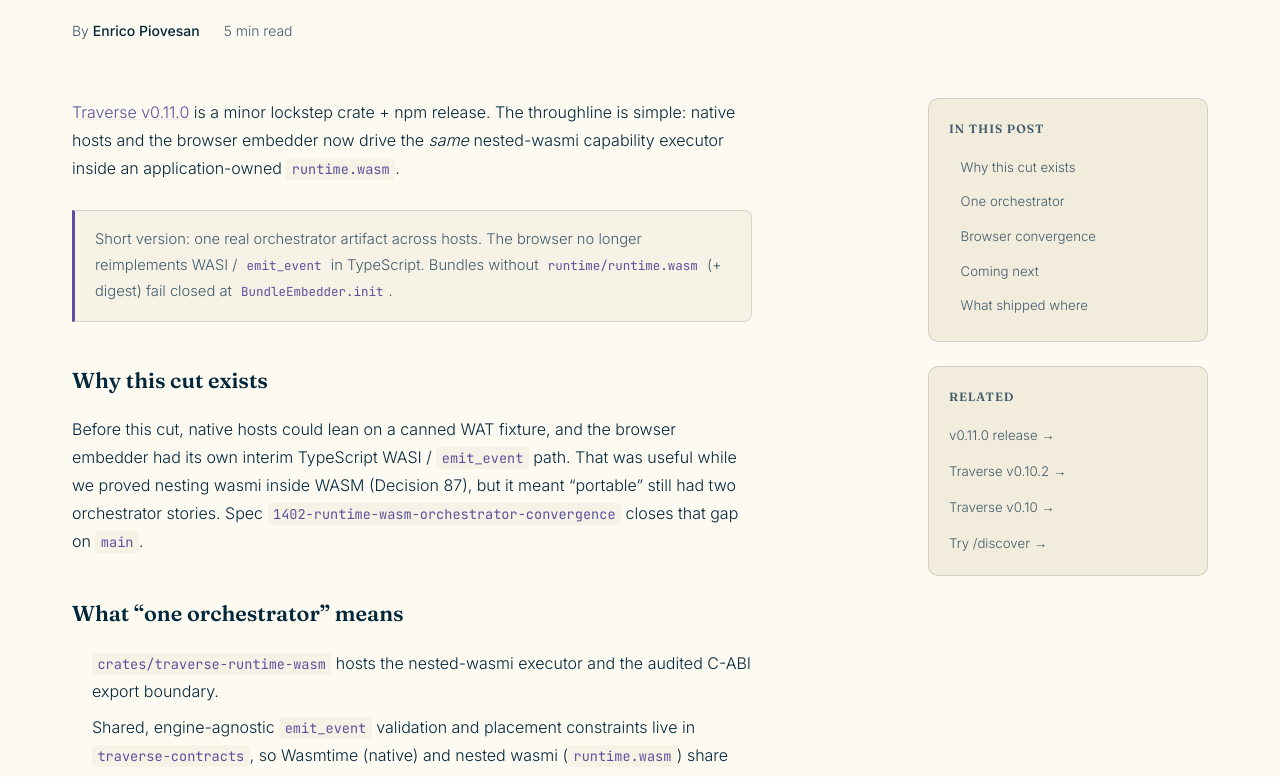
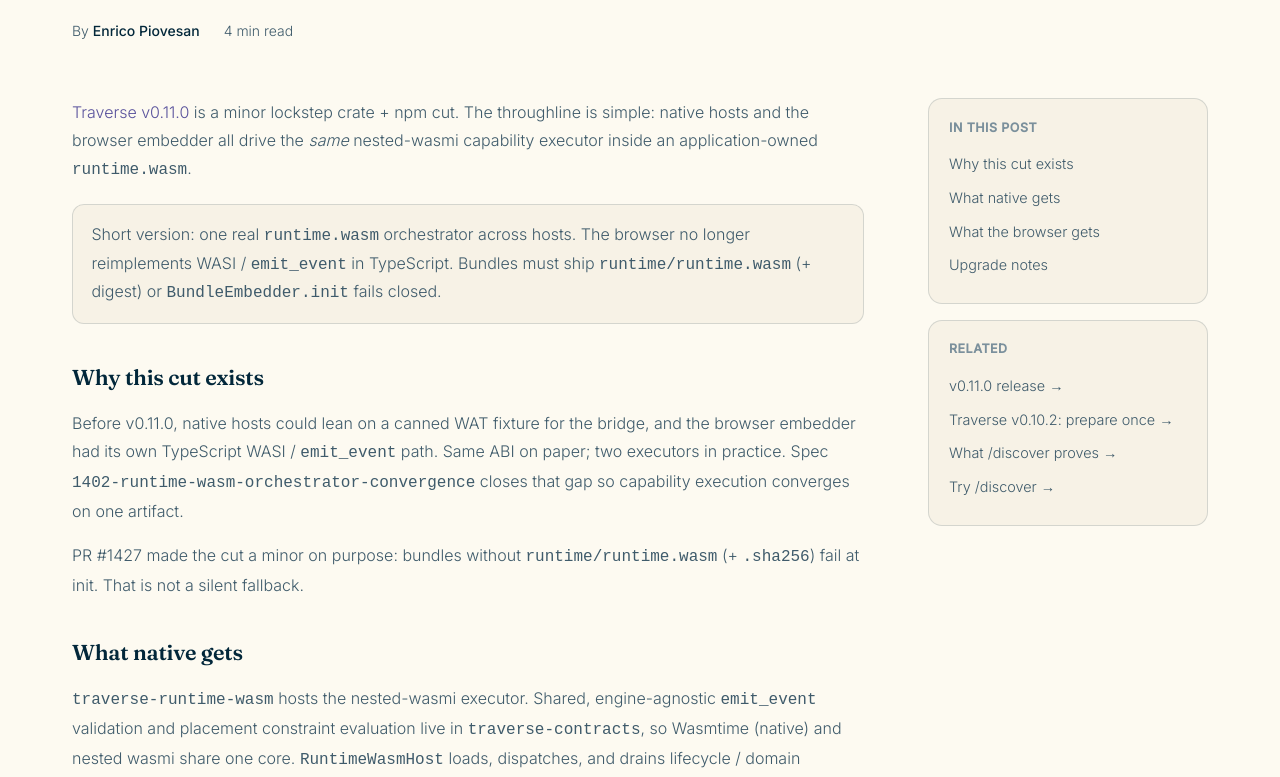
Before and after one commit to traverse-framework/website, an Astro site: page /blog/traverse-0-11-0-runtime-wasm-orchestrator in a window 1280 px wide. Shown: the part 303-1080 px from the top of the page. Built offline with nearby package versions, Linux system fonts and the light colour scheme; Astro itself is replaced by a stand-in of ours.

Commit message:
docs(site): finish v0.11.0 blog voice + roadmap next label
Rewrite the release blog in a tighter human voice, drop speculative
"coming next" framing from the blog index, and move the roadmap Next
badge to v0.12.x now that v0.11.0 is shipping.

```diff
--- a/src/pages/blog/index.astro
+++ b/src/pages/blog/index.astro
@@ -2,7 +2,7 @@
 import SubpageLayout from '@layouts/SubpageLayout.astro';
 
 const posts = [
-  { href: '/blog/traverse-0-11-0-runtime-wasm-orchestrator.html', title: 'Traverse v0.11.0: one real runtime.wasm orchestrator', desc: 'Native and browser embedders converge on one app-owned runtime.wasm. Breaking for web bundles missing the digest-verified artifact. Coming next: exact-ref governed model execution.' },
+  { href: '/blog/traverse-0-11-0-runtime-wasm-orchestrator.html', title: 'Traverse v0.11.0: one real runtime.wasm orchestrator', desc: 'Native and browser hosts converge on one nested-wasmi runtime.wasm. Bundles must ship the artifact + digest. Lockstep crates.io + npm 0.11.0.' },
   { href: '/blog/why-next-help-wanted-is-business-shaped.html', title: 'The next help-wanted batch is business-shaped — not more string utils', desc: 'Why the next labeled registry tickets are eligibility, pricing caps, authz, consent, risk, and content policy. Agents propose; governed capabilities decide. Issues #493–#507.' },
   { href: '/blog/traverse-0-10-2-verified-registry-mcp.html', title: 'Traverse v0.10.2: prepare once, then run offline', desc: 'Verified Registry preparation and Mode A/B MCP hosts so validate/register/activate can run from a host-owned cache. Compatibility-preserving for existing local callers.' },
   { href: '/blog/first-external-contributor-door.html', title: 'The first external contributor door — without the hype', desc: 'Labeled one-PR help-wanted tickets, one external PR that overlapped a maintainer fix, and still-open doors. No star charts.' },
--- a/src/pages/blog/traverse-0-11-0-runtime-wasm-orchestrator.astro
+++ b/src/pages/blog/traverse-0-11-0-runtime-wasm-orchestrator.astro
@@ -8,13 +8,13 @@ const _body = `
       <a href="/blog.html" class="section-label" style="text-decoration:none">← Blog</a>
       <span class="post-date">September 16, 2026</span>
       <span class="badge">Release</span>
-      <span class="badge">WASM</span>
-      <span class="badge">Embedders</span>
+      <span class="badge">Runtime</span>
+      <span class="badge">Embedder</span>
     </div>
     <h1 class="t-h1">Traverse v0.11.0: one real runtime.wasm orchestrator</h1>
     <div class="post-byline">
       <span>By <strong>Enrico Piovesan</strong></span>
-      <span>5 min read</span>
+      <span>4 min read</span>
     </div>
   </div>
 </section>
@@ -24,49 +24,38 @@ const _body = `
 
     <article class="post-prose">
 
-      <p><a href="https://github.com/traverse-framework/traverse/releases/tag/v0.11.0">Traverse v0.11.0</a> is a minor lockstep crate + npm release. The throughline is simple: native hosts and the browser embedder now drive the <em>same</em> nested-wasmi capability executor inside an application-owned <code>runtime.wasm</code>.</p>
+      <p><a href="https://github.com/traverse-framework/traverse/releases/tag/v0.11.0">Traverse v0.11.0</a> is a minor lockstep crate + npm cut. The throughline is simple: native hosts and the browser embedder all drive the <em>same</em> nested-wasmi capability executor inside an application-owned <code>runtime.wasm</code>.</p>
 
       <div class="callout">
-        Short version: one real orchestrator artifact across hosts. The browser no longer reimplements WASI / <code>emit_event</code> in TypeScript. Bundles without <code>runtime/runtime.wasm</code> (+ digest) fail closed at <code>BundleEmbedder.init</code>.
+        Short version: one real <code>runtime.wasm</code> orchestrator across hosts. The browser no longer reimplements WASI / <code>emit_event</code> in TypeScript. Bundles must ship <code>runtime/runtime.wasm</code> (+ digest) or <code>BundleEmbedder.init</code> fails closed.
       </div>
 
       <h2 id="why">Why this cut exists</h2>
 
-      <p>Before this cut, native hosts could lean on a canned WAT fixture, and the browser embedder had its own interim TypeScript WASI / <code>emit_event</code> path. That was useful while we proved nesting wasmi inside WASM (Decision 87), but it meant “portable” still had two orchestrator stories. Spec <code>1402-runtime-wasm-orchestrator-convergence</code> closes that gap on <code>main</code>.</p>
+      <p>Before v0.11.0, native hosts could lean on a canned WAT fixture for the bridge, and the browser embedder had its own TypeScript WASI / <code>emit_event</code> path. Same ABI on paper; two executors in practice. Spec <code>1402-runtime-wasm-orchestrator-convergence</code> closes that gap so capability execution converges on one artifact.</p>
 
-      <h2 id="orchestrator">What “one orchestrator” means</h2>
+      <p>PR #1427 made the cut a minor on purpose: bundles without <code>runtime/runtime.wasm</code> (+ <code>.sha256</code>) fail at init. That is not a silent fallback.</p>
+
+      <h2 id="native">What native gets</h2>
+
+      <p><code>traverse-runtime-wasm</code> hosts the nested-wasmi executor. Shared, engine-agnostic <code>emit_event</code> validation and placement constraint evaluation live in <code>traverse-contracts</code>, so Wasmtime (native) and nested wasmi share one core. <code>RuntimeWasmHost</code> loads, dispatches, and drains lifecycle / domain envelopes from <code>runtime.wasm</code>; EventBroker durability stays host-owned.</p>
+
+      <p>Swift/wasmi, Kotlin/Chicory, and .NET/Wasmtime pass the existing bridge conformance corpus against the real artifact. The digest is published through <code>runtime/native-runtime-registry.json</code>.</p>
+
+      <h2 id="browser">What the browser gets</h2>
+
+      <p><code>traverse-embedder-web</code> <code>BundleEmbedder</code> and <code>composedWorkflow</code> load digest-verified <code>runtime/runtime.wasm</code> from the app bundle and drive the same <code>runtime-wasm-bridge/1.0.0</code> ABI as native. Interim TypeScript <code>wasi.ts</code> / <code>emitEventHost.ts</code> and per-capability Host ABI import gating are gone. Starter and fixture bundles ship the artifact + digest.</p>
+
+      <h2 id="upgrade">Upgrade notes</h2>
 
       <ul>
-        <li><code>crates/traverse-runtime-wasm</code> hosts the nested-wasmi executor and the audited C-ABI export boundary.</li>
-        <li>Shared, engine-agnostic <code>emit_event</code> validation and placement constraints live in <code>traverse-contracts</code>, so Wasmtime (native) and nested wasmi (<code>runtime.wasm</code>) share one core.</li>
-        <li><code>RuntimeWasmHost</code> loads, dispatches, and drains lifecycle/domain envelopes from <code>runtime.wasm</code>. EventBroker durability stays host-owned.</li>
-        <li>Swift/wasmi, Kotlin/Chicory, and .NET/Wasmtime pass the existing bridge conformance corpus against the real artifact. The digest is published through <code>runtime/native-runtime-registry.json</code>.</li>
+        <li><strong>Breaking (web):</strong> add <code>runtime/runtime.wasm</code> and <code>runtime/runtime.wasm.sha256</code> (<code>sha256:&lt;64 hex&gt;</code>) to every app bundle.</li>
+        <li>Rust crate APIs for existing local Wasmtime callers are unchanged.</li>
+        <li>Native host adapters keep the same bridge export surface; they must resolve the new certified digest via the native runtime artifact registry.</li>
+        <li>Pin <code>traverse-embedder-web@0.11.0</code> with crates at <code>0.11.0</code> — versions are lockstep. If you consume <code>traverse-registry</code> directly, pin <code>=0.21.0</code>.</li>
       </ul>
 
-      <h2 id="browser">Browser convergence</h2>
-
-      <p><code>traverse-embedder-web</code> <code>BundleEmbedder</code> and <code>composedWorkflow</code> load digest-verified <code>runtime/runtime.wasm</code> from the app bundle and drive the same <code>runtime-wasm-bridge/1.0.0</code> ABI as native hosts. The interim TypeScript <code>wasi.ts</code> / <code>emitEventHost.ts</code> path and per-capability Host ABI import gating are gone. Starter and fixture bundles ship the artifact + <code>.sha256</code>.</p>
-
-      <p><strong>Breaking for web embedder callers:</strong> bundles must include <code>runtime/runtime.wasm</code> and <code>runtime/runtime.wasm.sha256</code> (<code>sha256:&lt;64 hex&gt;</code>). Copy from this repo’s <code>runtime/runtime.wasm</code>, or resolve the published native-runtime artifact digest. Pin <code>traverse-embedder-web@0.11.0</code> together with crates at <code>0.11.0</code> — versions stay lockstep (Decision 85).</p>
-
-      <h2 id="coming-next">Coming next: portable governed model execution</h2>
-
-      <p>Separately from this release, work is in flight toward <strong>exact-ref governed model execution</strong> for WASM model packages — Spec <code>138-governed-exact-model-execution</code> and ADR-0074 (owner-approved; landing with implementation tickets). This is platform work on the existing Spec 137 <code>model.execute</code> host-connector port, not a new public guest import.</p>
-
-      <ul>
-        <li><strong>Exact signed model references</strong> — app manifests pin <code>exact_model_dependencies</code>; packages carry a sidecar manifest with digest, license, ABI, schemas, and resource limits. A naked URL is never identity.</li>
-        <li><strong>Provider-neutral command envelopes</strong> — versioned Spec 137 <code>model.execute</code> request/response fields with opaque <code>input_ref</code> / <code>output_ref</code> handles; host <code>stage_model_input</code> / <code>read_model_output</code> for binary tensors.</li>
-        <li><strong>Registry resolve + content-addressed cache</strong> — verified cache for model packages; offline execute when the package is provisioned and the manifest allows it; miss → stable <code>model_unavailable</code>.</li>
-        <li><strong>First conformance: <code>wasm-cpu</code></strong> — deny-by-default FS/network for the model guest; later acceleration adapters must preserve the public envelopes.</li>
-        <li><strong>Same envelopes for browser and native</strong> — placement is metadata; browser cross-target conformance follows the native path.</li>
-        <li><strong>Fail-closed</strong> — verified digest/signature, unknown fields rejected, redacted traces (no tensors/secrets/credentials).</li>
-      </ul>
-
-      <p>That arc is <em>not</em> in v0.11.0. Spec 045 (candidate / LLM resolution) stays a separate track. Guest <code>model_invoke</code> remains out of scope for v1 of Spec 138.</p>
-
-      <h2 id="shipped">What shipped where</h2>
-
-      <p>crates.io lockstep packages at <code>0.11.0</code> (<code>traverse-contracts</code>, <code>traverse-runtime</code>, <code>traverse-embedder</code>, <code>traverse-mcp</code>, <code>traverse-cli-rs</code>, <code>traverse-expedition-wasm</code>). npm <code>traverse-embedder-web@0.11.0</code> is published and aligned. Full notes: <a href="https://github.com/traverse-framework/traverse/releases/tag/v0.11.0">GitHub Release</a> · <a href="/changelog.html">site changelog</a> · Announcement <a href="https://github.com/orgs/traverse-framework/discussions/1440">#1440</a>.</p>
+      <p>Full notes: <a href="https://github.com/traverse-framework/traverse/releases/tag/v0.11.0">GitHub Release</a> · <a href="/changelog.html">site changelog</a> · Announcement <a href="https://github.com/orgs/traverse-framework/discussions/1439">#1439</a>.</p>
 
     </article>
 
@@ -75,10 +64,9 @@ const _body = `
         <div class="sidebar-title">In this post</div>
         <ul class="toc-list">
           <li><a href="#why">Why this cut exists</a></li>
-          <li><a href="#orchestrator">One orchestrator</a></li>
-          <li><a href="#browser">Browser convergence</a></li>
-          <li><a href="#coming-next">Coming next</a></li>
-          <li><a href="#shipped">What shipped where</a></li>
+          <li><a href="#native">What native gets</a></li>
+          <li><a href="#browser">What the browser gets</a></li>
+          <li><a href="#upgrade">Upgrade notes</a></li>
         </ul>
       </div>
 
@@ -86,8 +74,8 @@ const _body = `
         <div class="sidebar-title">Related</div>
         <ul class="related-list">
           <li><a href="https://github.com/traverse-framework/traverse/releases/tag/v0.11.0">v0.11.0 release →</a></li>
-          <li><a href="/blog/traverse-0-10-2-verified-registry-mcp.html">Traverse v0.10.2 →</a></li>
-          <li><a href="/blog/traverse-0-10-governed-composition.html">Traverse v0.10 →</a></li>
+          <li><a href="/blog/traverse-0-10-2-verified-registry-mcp.html">Traverse v0.10.2: prepare once →</a></li>
+          <li><a href="/blog/what-discover-proves.html">What /discover proves →</a></li>
           <li><a href="/discover.html">Try /discover →</a></li>
         </ul>
       </div>
@@ -99,7 +87,7 @@ const _body = `
 ---
 <SubpageLayout
   title={"Traverse v0.11.0: one real runtime.wasm orchestrator — Traverse Blog"}
-  description={"v0.11.0 converges native and browser embedders onto one app-owned runtime.wasm orchestrator. Breaking for web bundles that lack the digest-verified artifact. Coming next: exact-ref governed model execution."}
+  description={"v0.11.0 converges native and browser hosts onto one nested-wasmi runtime.wasm orchestrator. Bundles must ship the artifact + digest."}
   canonical={"https://traverse-framework.com/blog/traverse-0-11-0-runtime-wasm-orchestrator.html"}
   crumbs={[{ label: "Home", href: "/" }, { label: "Blog", href: "/blog.html" }]}
 >
@@ -110,25 +98,21 @@ const _body = `
     .post-byline strong { color: var(--fg); font-weight: 500; }
     .post-layout { display: grid; grid-template-columns: 1fr 280px; gap: 4rem; padding: 3.5rem 0 5rem; align-items: start; }
     @media (max-width: 900px) { .post-layout { grid-template-columns: 1fr; gap: 2.5rem; } .post-sidebar { order: -1; } }
-    .post-prose { max-width: 680px; font-family: var(--font-body); font-size: 1rem; line-height: 1.75; color: var(--fg); }
-    .post-prose p { margin: 0 0 1.4rem; }
-    .post-prose h2 { font-family: var(--font-display); font-size: 1.35rem; font-weight: 600; margin: 2.5rem 0 1rem; color: var(--fg); }
-    .post-prose ol, .post-prose ul { margin: 0 0 1.4rem 1.25rem; }
-    .post-prose li { margin-bottom: 0.5rem; }
-    .post-prose a { color: var(--accent); text-decoration: underline; text-decoration-color: var(--accent-dim); }
-    .post-prose a:hover { text-decoration-color: var(--accent); }
-    .post-prose code { font-family: var(--font-mono); font-size: 0.85em; background: var(--bg-elevated); padding: 0.15em 0.4em; border-radius: 4px; color: var(--accent); }
-    .callout { background: var(--bg-elevated); border: 1px solid var(--border); border-left: 3px solid var(--accent); border-radius: 0 8px 8px 0; padding: 1rem 1.25rem; margin: 1.75rem 0; font-size: 0.92rem; color: var(--fg-muted); }
-    .post-sidebar { position: sticky; top: calc(var(--nav-h) + 2rem); display: flex; flex-direction: column; gap: 1.5rem; }
-    .sidebar-card { background: var(--bg-card); border: 1px solid var(--border); border-radius: 10px; padding: 1.25rem; }
-    .sidebar-title { font-family: var(--font-display); font-size: 0.75rem; font-weight: 600; text-transform: uppercase; letter-spacing: 0.08em; color: var(--fg-muted); margin-bottom: 0.9rem; }
-    .toc-list { list-style: none; margin: 0; padding: 0; display: flex; flex-direction: column; gap: 0.4rem; }
-    .toc-list a { font-family: var(--font-body); font-size: 0.83rem; color: var(--fg-muted); text-decoration: none; display: block; padding: 0.2rem 0.6rem; border-left: 2px solid transparent; transition: color 0.15s, border-color 0.15s; }
-    .toc-list a:hover { color: var(--fg); border-left-color: var(--accent); }
-    .related-list { list-style: none; margin: 0; padding: 0; display: flex; flex-direction: column; gap: 0.6rem; }
-    .related-list a { font-family: var(--font-body); font-size: 0.83rem; color: var(--fg-muted); text-decoration: none; line-height: 1.4; }
-    .related-list a:hover { color: var(--accent); }
-    .sidebar-cta { background: linear-gradient(135deg, var(--bg-elevated), var(--bg-card)); border-color: var(--accent-dim); }
-    .sidebar-cta p { font-family: var(--font-body); font-size: 0.83rem; color: var(--fg-muted); margin: 0 0 1rem; line-height: 1.55; }</style>
+    .post-prose { min-width: 0; }
+    .post-prose h2 { font-family: var(--font-display); font-size: 1.35rem; font-weight: 600; margin: 2.25rem 0 0.85rem; letter-spacing: -0.01em; }
+    .post-prose p, .post-prose li { color: var(--fg-muted); line-height: 1.75; }
+    .post-prose p { margin: 0 0 1rem; }
+    .post-prose ul { padding-left: 1.2rem; margin: 0 0 1rem; }
+    .post-prose li { margin: 0.4rem 0; }
+    .post-prose a { color: var(--accent); }
+    .callout { background: var(--bg-elevated); border: 1px solid var(--border); border-radius: 12px; padding: 1rem 1.15rem; margin: 1.25rem 0 1.75rem; color: var(--fg-muted); line-height: 1.65; }
+    .post-sidebar { position: sticky; top: 6rem; }
+    .sidebar-card { background: var(--bg-elevated); border: 1px solid var(--border); border-radius: 14px; padding: 1.15rem 1.25rem; margin-bottom: 1rem; }
+    .sidebar-title { font-size: 0.78rem; font-weight: 600; letter-spacing: 0.04em; text-transform: uppercase; color: var(--fg-subtle); margin-bottom: 0.75rem; }
+    .toc-list, .related-list { list-style: none; padding: 0; margin: 0; }
+    .toc-list li, .related-list li { margin: 0.45rem 0; }
+    .toc-list a, .related-list a { color: var(--fg-muted); text-decoration: none; font-size: 0.9rem; }
+    .toc-list a:hover, .related-list a:hover { color: var(--accent); }
+  </style>
   <Fragment set:html={_body} />
 </SubpageLayout>
```
Also changed, not shown: src/pages/roadmap.astro (+1 -1 lines).
